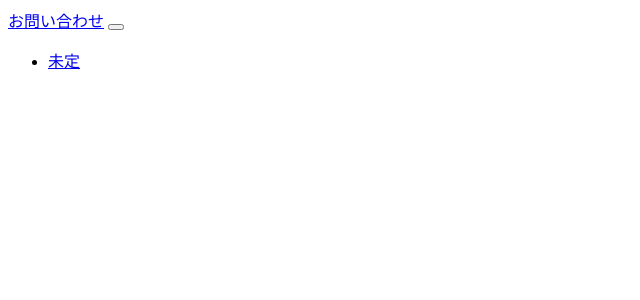
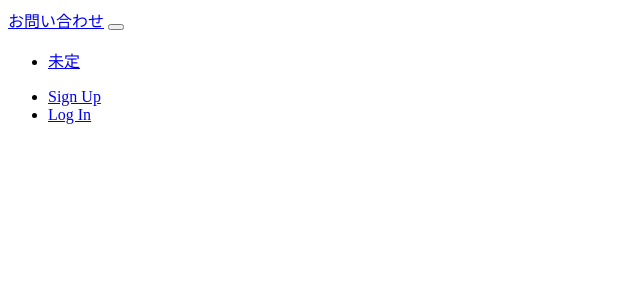
Before and after one commit to OugaTodaka/RequestManagementSystem, a Django app: template inquiry/templates/base.html in a window 1280 px wide. Shown: the top 300 px of the page, without its empty margins (0-640 px from the left). Run offline with Django 4.2, Linux system fonts and the light colour scheme; the template is opened without the code that fills it, so the values that code supplies are empty.

Commit message:
問い合わせBASE

```diff
--- a/inquiry/templates/base.html
+++ b/inquiry/templates/base.html
@@ -12,5 +12,14 @@
                     <a class="nav-link" href="{% url 'inquiry:#' %}">未定</a>
                 </li>
             </ul>
+            <ul class="navbar-nav mr-auto">
+                <li class="nav-item">
+                    <a class="nav-link" href="#">Sign Up</a>
+                </li>
+                <li class="nav-item">
+                    <a class="nav-link" href="#">Log In</a>
+                </li>
+            </ul>
         </div>
     </div>
+</nav>
```
